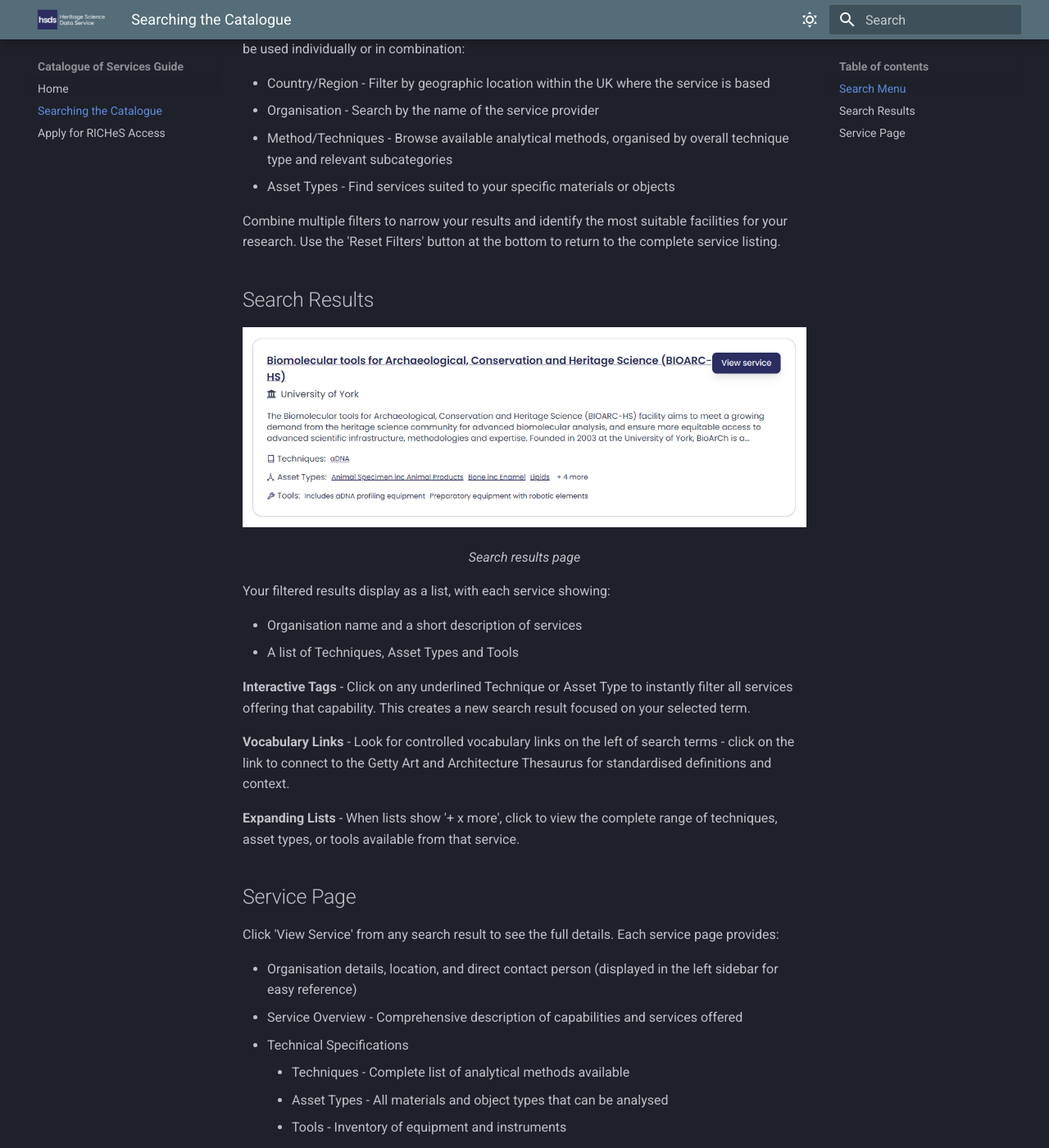
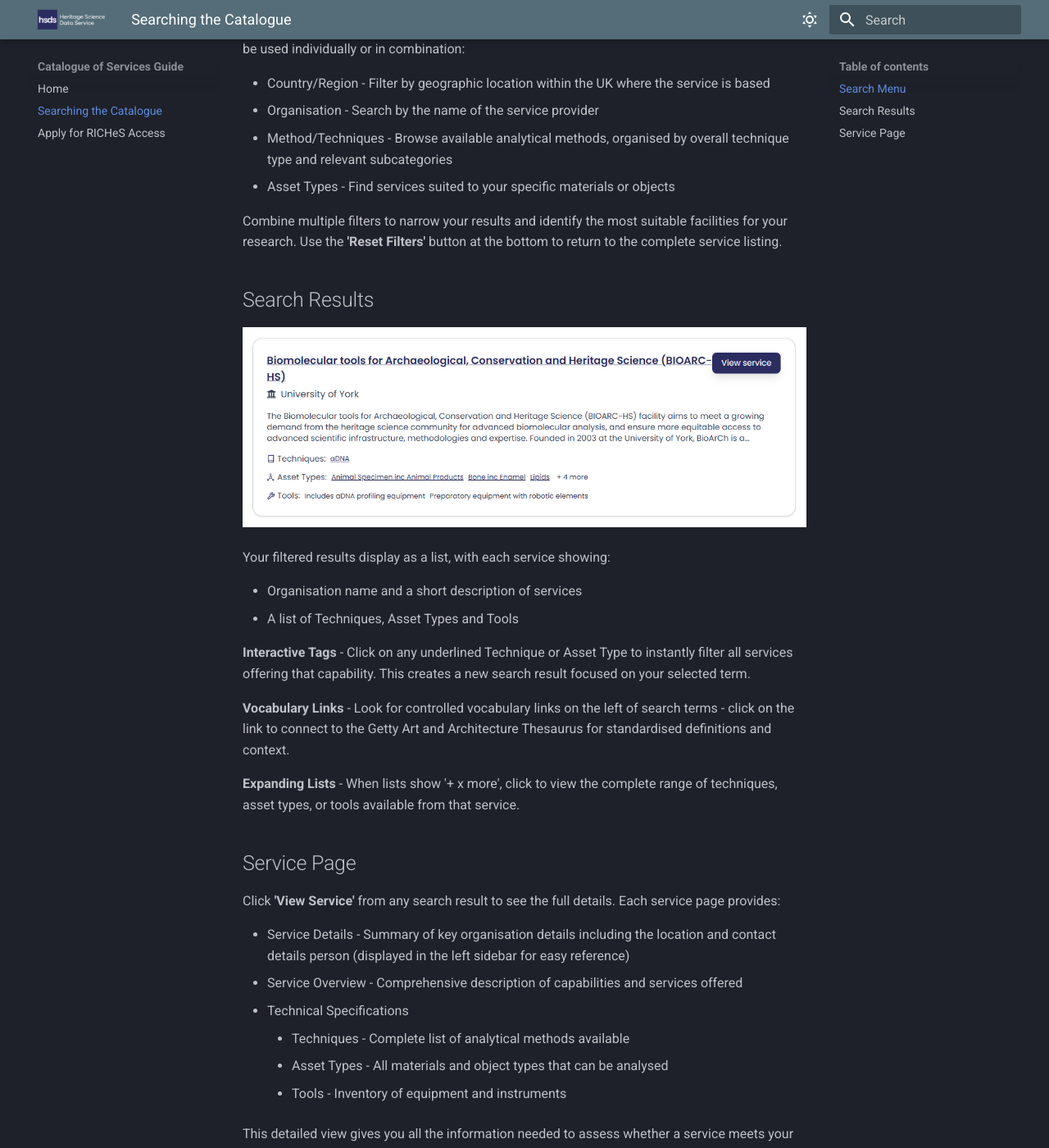
Before and after one commit to uoy-ads/hsds-services-catalogue-docs, an MkDocs documentation site: the page built from docs/Section-0_Searching_HSDS_Services_Catalogue.md, in a window 1280 px wide and 1400 px high, scrolled down 209 px. Shown: the whole window at 82% size. Built offline with MkDocs 1.6.1 and Material for MkDocs 9.7.7, drawn with Linux system fonts in a browser that asks for light colours; some of the changed text lies outside the part shown.

Commit message:
Update Service page text

```diff
--- a/docs/Section-0_Searching_HSDS_Services_Catalogue.md
+++ b/docs/Section-0_Searching_HSDS_Services_Catalogue.md
@@ -12,12 +12,12 @@ Use the menu on the left to find services that match your specific needs. The se
 * Method/Techniques - Browse available analytical methods, organised by overall technique type and relevant subcategories
 * Asset Types - Find services suited to your specific materials or objects
 
-Combine multiple filters to narrow your results and identify the most suitable facilities for your research. Use the 'Reset Filters' button at the bottom to return to the complete service listing.
+Combine multiple filters to narrow your results and identify the most suitable facilities for your research. Use the **'Reset Filters'** button at the bottom to return to the complete service listing.
 
 ## Search Results
 
 ![HSDS Data Catalogue search results page](assets/hsds_service_catalogue_eg.png){ width="850" }
-<p align=center><i>Search results page</i></p>
+<p align=center><i></i></p>
 
 Your filtered results display as a list, with each service showing:
 
@@ -32,9 +32,9 @@ Your filtered results display as a list, with each service showing:
 
 ## Service Page
 
-Click 'View Service' from any search result to see the full details. Each service page provides:
+Click **'View Service'** from any search result to see the full details. Each service page provides:
 
-* Organisation details, location, and direct contact person (displayed in the left sidebar for easy reference)
+* Service Details - Summary of key organisation details including the location and contact details person (displayed in the left sidebar for easy reference)
 * Service Overview - Comprehensive description of capabilities and services offered
 * Technical Specifications
     * Techniques - Complete list of analytical methods available
@@ -44,4 +44,9 @@ Click 'View Service' from any search result to see the full details. Each servic
 This detailed view gives you all the information needed to assess whether a service meets your research requirements and how to get in touch.
 
 ![HSDS Catalogue of Services Service Page](assets/hsds_service_page.png){ width="850" }
-<p align=center><i>Service page</i></p>
+<p align=center><i></i></p>
+
+!!! Info "**Please note**"
+
+    Commencement Date, found in the left sidebar, provides the date when this service will be available for use.
+-----
```
Also changed, not shown: site/Section-0_Searching_HSDS_Services_Catalogue/index.html, site/Section-1_Apply_RICHES_Access/index.html, site/index.html, site/search/search_index.json.
